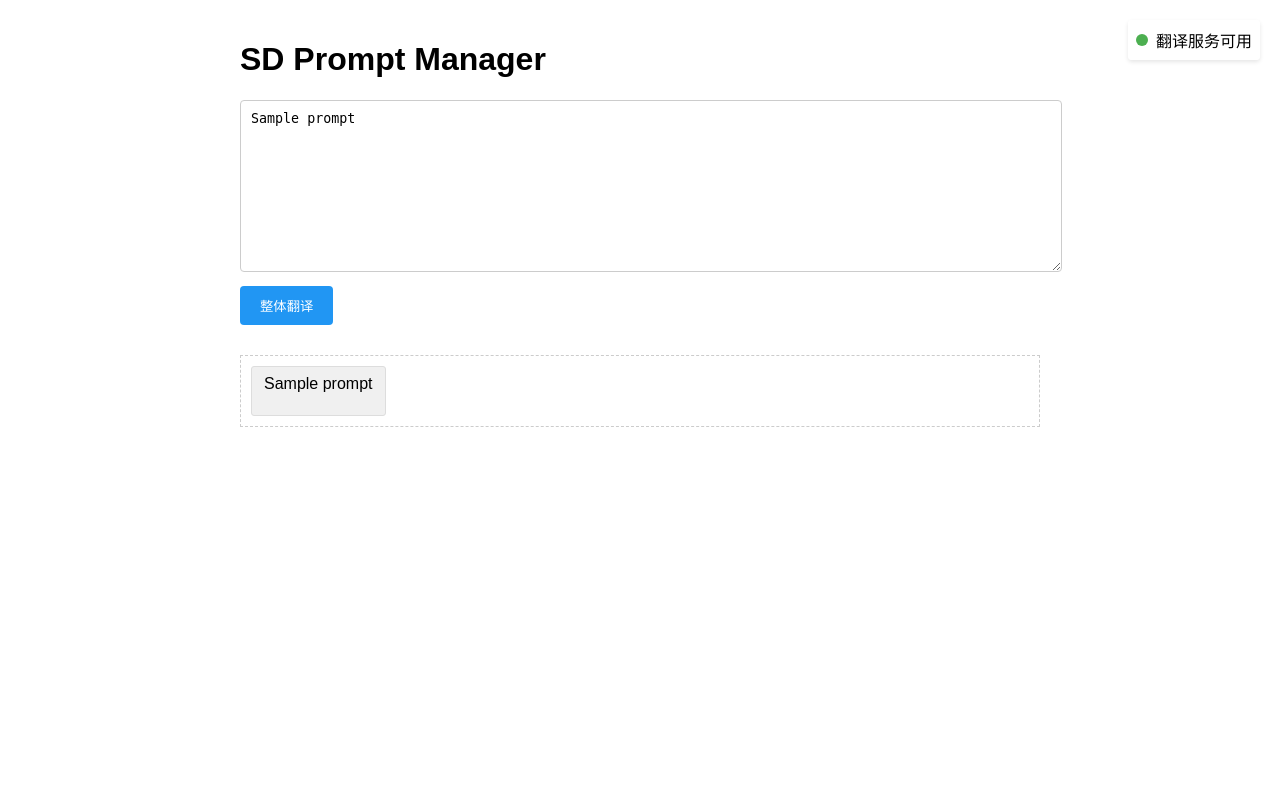
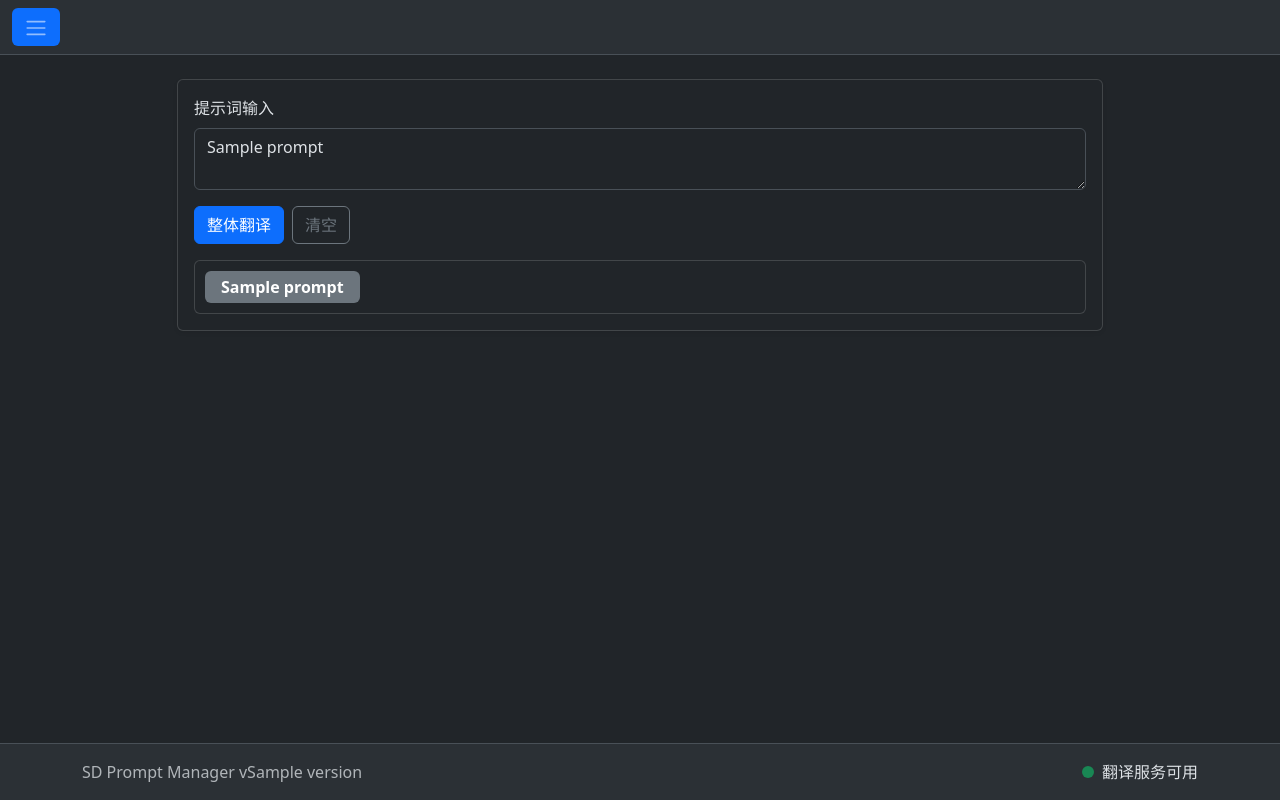
Before and after one commit to c1921/Prompt-Manager, a Flask app: template templates/index.html in a window 1280 px wide. Run offline with Flask 3, Linux system fonts and the light colour scheme; the template is opened without the code that fills it: most values are stand-ins (such as "Sample title", 1, 10 or a date in 2020); some libraries are stand-ins or nearby versions.

Commit message:
重构：使用 Bootstrap

```diff
--- a/app.py
+++ b/app.py
@@ -7,6 +7,7 @@
 import time
 import threading
 from werkzeug.serving import make_server
+from src.version import VERSION_STR  # 添加这行导入
 
 class FlaskThread(threading.Thread):
     def __init__(self, app):
@@ -52,7 +53,9 @@
 
     @app.route('/')
     def index():
-        return render_template('index.html')
+        return render_template('index.html',
+                             prompt=app.config['DEFAULT_PROMPT'],
+                             version=VERSION_STR)
 
     @app.route('/check-network', methods=['GET'])
     def check_network():
@@ -88,26 +91,37 @@
     env = os.getenv('FLASK_ENV', 'development')
     app = create_app(env)
 
-    # 在后台线程中运行 Flask
-    flask_thread = FlaskThread(app)
-    flask_thread.daemon = True
-    flask_thread.start()
+    # 根据环境变量决定是否使用 webview
+    use_webview = os.getenv('USE_WEBVIEW', 'false').lower() == 'true'
 
-    # 获取随机分配的端口
-    port = flask_thread.get_port()
+    if use_webview:
+        # 在后台线程中运行 Flask
+        flask_thread = FlaskThread(app)
+        flask_thread.daemon = True
+        flask_thread.start()
 
-    # 创建窗口
-    webview.create_window(
-        'SD Prompt Manager',
-        f'http://127.0.0.1:{port}',
-        width=1000,
-        height=800,
-        resizable=True,
-        min_size=(800, 600)
-    )
+        # 获取随机分配的端口
+        port = flask_thread.get_port()
 
-    # 启动 webview
-    webview.start(debug=False)
+        # 创建窗口
+        webview.create_window(
+            'SD Prompt Manager',
+            f'http://127.0.0.1:{port}',
+            width=1000,
+            height=800,
+            resizable=True,
+            min_size=(800, 600),
+            background_color='#1a1a1a',  # 深色背景
+            text_select=True,            # 允许文本选择
+            frameless=False,             # 使用系统默认边框
+            easy_drag=True               # 允许拖动
+        )
+
+        # 启动 webview
+        webview.start()
+    else:
+        # 开发模式：直接运行 Flask
+        app.run(debug=app.config['DEBUG'])
 
 if __name__ == '__main__':
     main()
--- a/static/css/style.css
+++ b/static/css/style.css
@@ -1,91 +1,58 @@
-body {
-    font-family: Arial, sans-serif;
-    max-width: 800px;
-    margin: 0 auto;
-    padding: 20px;
+/* 提示词块容器样式 */
+.prompt-blocks {
+    min-height: 50px;          /* 最小高度确保空容器也有大小 */
+    padding: 10px;             /* 内边距 */
+    display: flex;             /* 弹性布局 */
+    flex-wrap: wrap;           /* 允许换行 */
+    gap: 8px;                  /* 块之间的间距 */
 }
 
-.prompt-form {
-    margin-top: 20px;
-}
-
-.prompt-input {
-    width: 100%;
-    height: 150px;
-    padding: 10px;
-    margin-bottom: 10px;
-    border: 1px solid #ccc;
-    border-radius: 4px;
-    resize: vertical;
-}
-
-.submit-button {
-    background-color: #4CAF50;
-    color: white;
-    padding: 10px 20px;
-    border: none;
-    border-radius: 4px;
-    cursor: pointer;
-}
-
-.submit-button:hover {
-    background-color: #45a049;
-}
-
-.prompt-blocks {
-    margin: 20px 0;
-    min-height: 50px;
-    border: 1px dashed #ccc;
-    padding: 10px;
-    display: flex;
-    flex-wrap: wrap;
-    gap: 8px;
-}
-
+/* 单个提示词块样式 */
 .prompt-block {
-    position: relative;
-    padding: 8px 12px;
-    background: #f0f0f0;
-    border: 1px solid #ddd;
-    border-radius: 3px;
-    cursor: move;
-    transition: background-color 0.2s;
+    position: relative;        /* 用于定位翻译输入框 */
+    cursor: move;             /* 鼠标显示为可移动 */
+    transition: background-color 0.2s;  /* 背景色过渡动画 */
+    font-size: 1rem !important;        /* 覆盖 Bootstrap 默认字体大小 */
+    padding: 0.5rem 1rem !important;   /* 覆盖 Bootstrap 默认内边距 */
 }
 
 .prompt-block:hover {
-    background: #e8e8e8;
+    opacity: 0.8;
 }
 
+/* 拖拽相关样式 */
 .sortable-ghost {
-    opacity: 0.4;
-    background: #c8ebfb;
+    opacity: 0.4;             /* 拖动时的透明度 */
+    background: #cfe2ff;      /* 拖动时的背景色 */
 }
 
 .sortable-chosen {
-    background: #e0e0e0;
-    box-shadow: 0 2px 4px rgba(0,0,0,0.1);
+    background: #e9ecef;      /* 选中时的背景色 */
+    box-shadow: 0 2px 4px rgba(0,0,0,0.1);  /* 选中时的阴影 */
 }
 
+/* 翻译文本样式 */
 .translation {
-    font-size: 0.8em;
-    color: #666;
-    margin-top: 4px;
-    font-style: italic;
+    font-size: 0.875em;       /* 小一号的字体 */
+    color: rgba(255, 255, 255, 0.8);  /* 半透明白色（适配深色主题） */
+    margin-top: 4px;          /* 与原文的间距 */
+    font-style: italic;       /* 斜体 */
     padding: 2px 0;
 }
 
+/* 翻译编辑框样式 */
 .edit-translation {
-    position: absolute;
-    top: 100%;
+    position: absolute;        /* 绝对定位 */
+    top: 100%;                /* 显示在块的下方 */
     left: 0;
     width: 200px;
     padding: 5px;
     background: white;
-    border: 1px solid #ddd;
+    border: 1px solid #dee2e6;
     border-radius: 4px;
     box-shadow: 0 2px 4px rgba(0,0,0,0.1);
-    z-index: 1000;
-    display: none;
+    z-index: 1000;            /* 确保显示在最上层 */
+    display: none;            /* 默认隐藏 */
     margin-top: 5px;
     cursor: text;
 }
@@ -93,58 +60,56 @@
 .edit-translation input {
     width: 100%;
     padding: 5px;
-    border: 1px solid #ddd;
-    border-radius: 3px;
+    border: 1px solid #dee2e6;
+    border-radius: 4px;
     font-size: 14px;
     cursor: text;
-    -webkit-user-modify: read-write-plaintext-only;
+    background: white;
+    color: #212529;
 }
 
 .edit-translation input:focus {
     outline: none;
-    border-color: #4CAF50;
-    box-shadow: 0 0 0 2px rgba(76, 175, 80, 0.1);
+    border-color: #0d6efd;
+    box-shadow: 0 0 0 0.25rem rgba(13, 110, 253, 0.25);
 }
 
-.prompt-block.editing {
-    z-index: 100;
+/* 翻译服务状态指示器样式 */
+.network-status {
+    display: flex;
+    align-items: center;
+    gap: 8px;
 }
 
-.prompt-block.editing .edit-translation {
-    display: block;
+/* 状态指示灯样式 */
+.status-indicator {
+    width: 12px;
+    height: 12px;
+    border-radius: 50%;       /* 圆形指示灯 */
+    background-color: #dee2e6; /* 默认颜色 */
 }
 
-.prompt-block .prompt-text {
-    margin-bottom: 2px;
+.status-indicator.available {
+    background-color: #198754; /* 绿色表示可用 */
 }
 
-.translate-all-button {
-    background-color: #2196F3;
-    color: white;
-    padding: 10px 20px;
-    border: none;
-    border-radius: 4px;
-    cursor: pointer;
-    margin-bottom: 10px;
-    transition: background-color 0.2s;
+.status-indicator.unavailable {
+    background-color: #dc3545; /* 红色表示不可用 */
 }
 
-.translate-all-button:hover {
-    background-color: #1976D2;
-}
-
+/* 错误提示样式 */
 #translation-error {
-    position: fixed;
+    position: fixed;          /* 固定在右上角 */
     top: 20px;
     right: 20px;
-    background-color: #ff5252;
+    background-color: #dc3545;
     color: white;
     padding: 10px 20px;
     border-radius: 4px;
-    box-shadow: 0 2px 4px rgba(0,0,0,0.2);
-    display: none;
+    box-shadow: 0 2px 4px rgba(0,0,0,0.1);
+    display: none;            /* 默认隐藏 */
     z-index: 1000;
-    animation: fadeIn 0.3s ease-in-out;
+    animation: fadeIn 0.3s ease-in-out;  /* 淡入动画 */
 }
 
 @keyframes fadeIn {
--- a/templates/index.html
+++ b/templates/index.html
@@ -1,88 +1,123 @@
 <!DOCTYPE html>
-<html lang="zh">
+<html lang="zh" data-bs-theme="dark">
 <head>
     <meta charset="UTF-8">
     <meta name="viewport" content="width=device-width, initial-scale=1.0">
     <title>SD Prompt Manager</title>
+    <link href="https://cdn.jsdelivr.net/npm/bootstrap@5.3.3/dist/css/bootstrap.min.css" rel="stylesheet">
+    <link rel="stylesheet" href="{{ url_for('static', filename='css/style.css') }}">
     <script src="https://cdn.jsdelivr.net/npm/sortablejs@1.15.0/Sortable.min.js"></script>
-    <link rel="stylesheet" href="{{ url_for('static', filename='css/style.css') }}">
-    <style>
-        .network-status {
-            position: fixed;
-            top: 20px;
-            right: 20px;
-            display: flex;
-            align-items: center;
-            gap: 8px;
-            padding: 8px;
-            border-radius: 4px;
-            background: rgba(255, 255, 255, 0.9);
-            box-shadow: 0 2px 4px rgba(0,0,0,0.1);
-        }
+</head>
+<body class="d-flex flex-column min-vh-100">
+    <!-- 顶部栏 -->
+    <div class="bg-body-tertiary border-bottom">
+        <div class="container-fluid">
+            <div class="row py-2">
+                <div class="col">
+                    <button class="btn btn-primary border-0" type="button" data-bs-toggle="offcanvas" data-bs-target="#sidebar">
+                        <span class="navbar-toggler-icon"></span>
+                    </button>
+                </div>
+            </div>
+        </div>
+    </div>
 
-        .status-indicator {
-            width: 12px;
-            height: 12px;
-            border-radius: 50%;
-            background-color: #ccc;
-        }
+    <!-- 侧边栏 -->
+    <div class="offcanvas offcanvas-start" tabindex="-1" id="sidebar">
+        <div class="offcanvas-header">
+            <h5 class="offcanvas-title">设置</h5>
+            <button type="button" class="btn-close" data-bs-dismiss="offcanvas" aria-label="Close"></button>
+        </div>
+        <div class="offcanvas-body">
+            <div class="mb-3">
+                <label class="form-label">主题</label>
+                <div class="form-check">
+                    <input class="form-check-input" type="radio" name="theme" id="lightTheme" checked>
+                    <label class="form-check-label" for="lightTheme">浅色</label>
+                </div>
+                <div class="form-check">
+                    <input class="form-check-input" type="radio" name="theme" id="darkTheme">
+                    <label class="form-check-label" for="darkTheme">深色</label>
+                </div>
+            </div>
+            <hr>
+            <div class="mb-3">
+                <label class="form-label">使用说明</label>
+                <ul class="list-unstyled">
+                    <li>• 输入提示词，用英文逗号分隔</li>
+                    <li>• 双击提示词块可以编辑翻译</li>
+                    <li>• 拖拽提示词块可以调整顺序</li>
+                    <li>• 按T键可以快速翻译当前选中的提示词</li>
+                </ul>
+            </div>
+        </div>
+    </div>
 
-        .status-indicator.available {
-            background-color: #4CAF50;
-        }
+    <!-- 主要内容 -->
+    <div class="container my-4 flex-grow-1">
+        <div class="row justify-content-center">
+            <div class="col-lg-10">
+                <div class="card shadow-sm">
+                    <div class="card-body">
+                        <form class="prompt-form">
+                            <div class="mb-3">
+                                <label for="promptInput" class="form-label">提示词输入</label>
+                                <textarea
+                                    id="promptInput"
+                                    class="form-control prompt-input"
+                                    name="prompt"
+                                    placeholder="请输入您的提示词，用英文逗号分隔..."
+                                    oninput="splitIntoBlocks(this.value)"
+                                >{{ prompt if prompt else '' }}</textarea>
+                            </div>
 
-        .status-indicator.unavailable {
-            background-color: #f44336;
-        }
-    </style>
-</head>
-<body>
-    <div class="network-status">
-        <div class="status-indicator"></div>
-        <span class="status-text">检查翻译服务...</span>
+                            <div class="d-flex gap-2 mb-3">
+                                <button type="button" class="btn btn-primary" onclick="translateAllPrompts()">
+                                    整体翻译
+                                </button>
+                                <button type="button" class="btn btn-outline-secondary" onclick="clearAll()">
+                                    清空
+                                </button>
+                            </div>
+
+                            <div class="card">
+                                <div class="card-body prompt-blocks" id="blockContainer">
+                                    <!-- 提示词块将在这里动态生成 -->
+                                </div>
+                            </div>
+                        </form>
+                    </div>
+                </div>
+            </div>
+        </div>
     </div>
-    <h1>SD Prompt Manager</h1>
-    <form class="prompt-form" method="POST" onsubmit="updatePromptInput()">
-        <textarea
-            class="prompt-input"
-            name="prompt"
-            placeholder="请输入您的提示词..."
-            oninput="splitIntoBlocks(this.value)"
-        >{{ prompt if prompt else '' }}</textarea>
-        <button type="button" class="translate-all-button" onclick="translateAllPrompts()">整体翻译</button>
-        <div class="prompt-blocks" id="blockContainer"></div>
-    </form>
 
+    <!-- 页脚 -->
+    <footer class="footer py-3 bg-body-tertiary mt-auto border-top">
+        <div class="container">
+            <div class="d-flex justify-content-between align-items-center">
+                <span class="text-body-secondary">SD Prompt Manager v{{ version }}</span>
+                <div class="network-status">
+                    <div class="status-indicator"></div>
+                    <span class="status-text">检查翻译服务...</span>
+                </div>
+            </div>
+        </div>
+    </footer>
+
+    <!-- 错误提示 Toast -->
+    <div class="toast-container position-fixed top-0 end-0 p-3">
+        <div id="translation-error" class="toast align-items-center text-white bg-danger border-0" role="alert" aria-live="assertive" aria-atomic="true">
+            <div class="d-flex">
+                <div class="toast-body">
+                    <!-- 错误消息将在这里显示 -->
+                </div>
+                <button type="button" class="btn-close btn-close-white me-2 m-auto" data-bs-dismiss="toast" aria-label="Close"></button>
+            </div>
+        </div>
+    </div>
+
+    <script src="https://cdn.jsdelivr.net/npm/bootstrap@5.3.3/dist/js/bootstrap.bundle.min.js"></script>
     <script src="{{ url_for('static', filename='js/prompt-manager.js') }}"></script>
-    <script>
-        // 定期检查网络状态
-        function checkNetworkStatus() {
-            fetch('/check-network')
-                .then(response => response.json())
-                .then(data => {
-                    const indicator = document.querySelector('.status-indicator');
-                    const statusText = document.querySelector('.status-text');
-
-                    if (data.status === 'available') {
-                        indicator.className = 'status-indicator available';
-                        statusText.textContent = '翻译服务可用';
-                    } else {
-                        indicator.className = 'status-indicator unavailable';
-                        statusText.textContent = '翻译服务不可用';
-                    }
-                })
-                .catch(() => {
-                    const indicator = document.querySelector('.status-indicator');
-                    const statusText = document.querySelector('.status-text');
-                    indicator.className = 'status-indicator unavailable';
-                    statusText.textContent = '检查失败';
-                });
-        }
-
-        // 页面加载时检查
-        checkNetworkStatus();
-        // 每30秒检查一次
-        setInterval(checkNetworkStatus, 30000);
-    </script>
 </body>
 </html>
```
Also changed, not shown: build.py (+63 -56 lines), config/config.py (+9 -0 lines), static/js/prompt-manager.js (+40 -15 lines).
